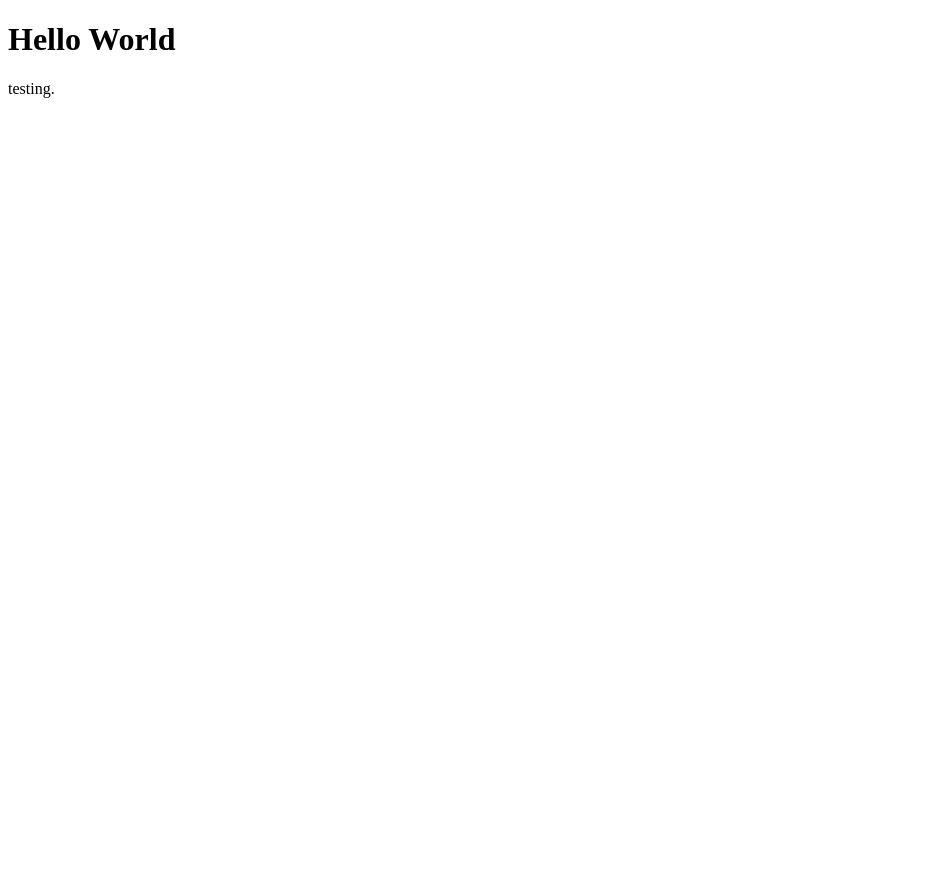
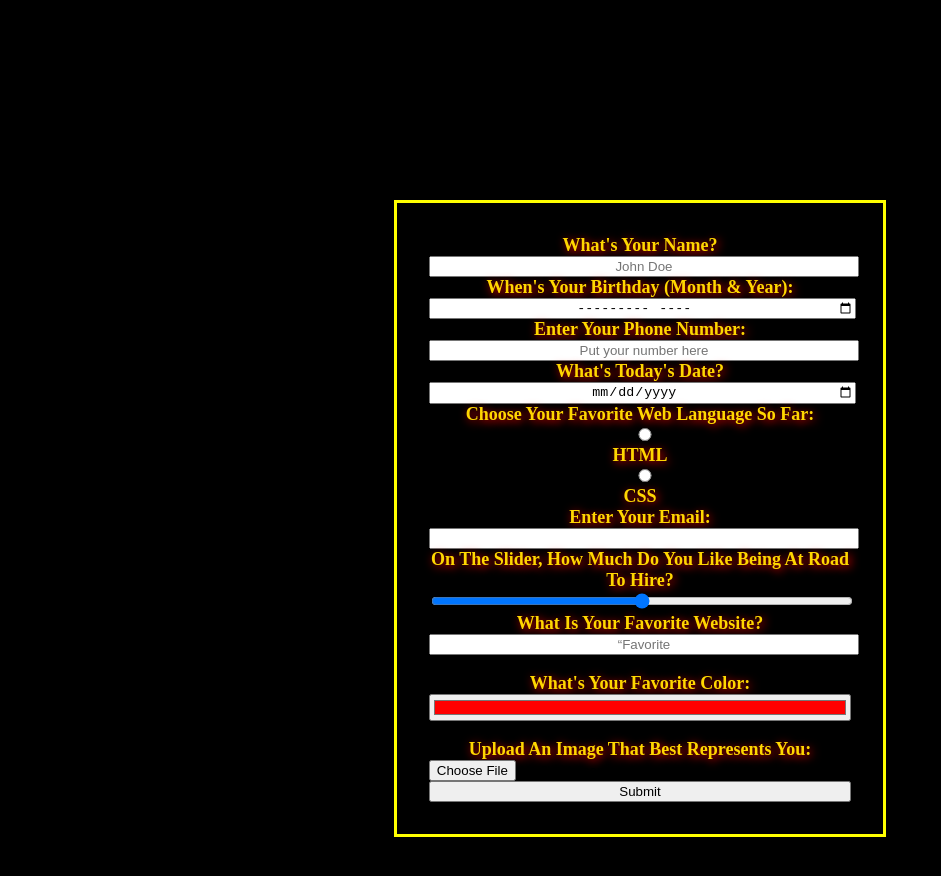
Before and after one commit to Jmlor2h/Git-Github-Practice, a plain HTML site: page index.html in a window 1280 px wide. Shown: the whole page, without its empty margins (0-941 px from the left). Before the commit the page ends 800 px from the top, so only its background shows below. Drawn offline with Linux system fonts and the light colour scheme.

Commit message:
coding challenge

```diff
--- a/index.html
+++ b/index.html
@@ -4,10 +4,70 @@
     <meta charset="UTF-8" />
     <meta http-equiv="X-UA-Compatible" content="IE=edge" />
     <meta name="viewport" content="width=device-width, initial-scale=1.0" />
+    <link href="styles.css" rel="stylesheet" type="text/css" />
     <title>Document</title>
   </head>
   <body>
-    <h1>Hello World</h1>
-    <p>testing.</p>
+    <main>
+      <section>
+    <form action="/action_page.php">
+      <div>
+      <label for="fname">What's your name?</label><br>
+      <input type="text" name="name" placeholder="John Doe" />
+
+      <br />
+      <label for="bdaymonth">When's your birthday (month & year):</label><br>
+      <input type="month" name="bdaymonth" id="bdaymonth" />
+      <br>
+      <label for="phone">Enter your phone number:</label><br>
+      <input
+        type="tel"
+        name="number"
+        id="number"
+        placeholder="Put your number here"
+      />
+
+      <br />
+      <label for="date">What's today's date?</label><br>
+      <input type="date" name="name" placeholder="Date here" />
+
+      <br />
+      <label for="fav-lang">Choose your favorite Web language so far:</label>
+      <input type="radio" name="fav-lang" value="HTML" />
+      <label for="html">HTML</label>
+      <input type="radio" name="fav-lang" value="CSS" />
+      <label for="css">CSS</label>
+
+  <br>
+      <label for="email">Enter your email:</label><br>
+      <input type="email" id="email" name="email" />
+
+      <br />
+      <label for="Slider"
+        >On the slider, How much do you like being at Road to Hire?</label
+      ><br>
+      <input type="range" id="“Slider”" name="“Slider”" min="0" max="100" /> <br>
+
+      <label for="“URL”">What is your favorite website?</label><br>
+      <input
+        type="“url”"
+        id="“URL”"
+        name="“URL”"
+        placeholder="“Favorite"
+        site
+        here”
+      />
+      <br><br>
+      <label for="favcolor">What's your favorite color:</label>
+      <input type="color" name="favcolor" id="favcolor" value="#ff0000" />
+      <br />
+      <br />
+      <label for="myfile">Upload an image that best represents you:</label>
+      <input type="file" name="myfile" id="myfile" /> <br>
+      <input type="submit" value="Submit" />
+    </div>
+    </form>
+  </section>
+  </main>
   </body>
 </html>
--- /dev/null
+++ b/styles.css
@@ -0,0 +1,59 @@
+body {
+    padding: 0;
+    margin: 0;
+    background-color: black;
+}
+
+body , html {
+    width: 100%;
+    height: 100%;
+}
+
+input [type="text"] {
+    color: black;
+
+}
+
+label {
+    color: gold;
+    text-shadow: red 2px 2px 10px;
+    font-size: large;
+}
+
+section {
+    align-content: center;
+    text-align: center;
+    justify-content: center;
+    text-transform: capitalize;
+    font-weight: bold;
+    margin-top: 200px;
+}
+
+input {
+    width: 100%;
+    align-items: center;
+    align-content: center;
+    text-align: center;
+}
+
+div {
+    width: 33%;
+    align-content: center;
+    margin: auto;
+    border: solid yellow;
+    padding: 2em
+}
+
+input [type="radio"] {
+    white-space: nowrap;
+}
+
+input [type="file"] {
+    align-content: center;
+    align-items: center;
+    margin: auto;
+    text-align: center;
+    justify-content: center;
+
+
+}
```
